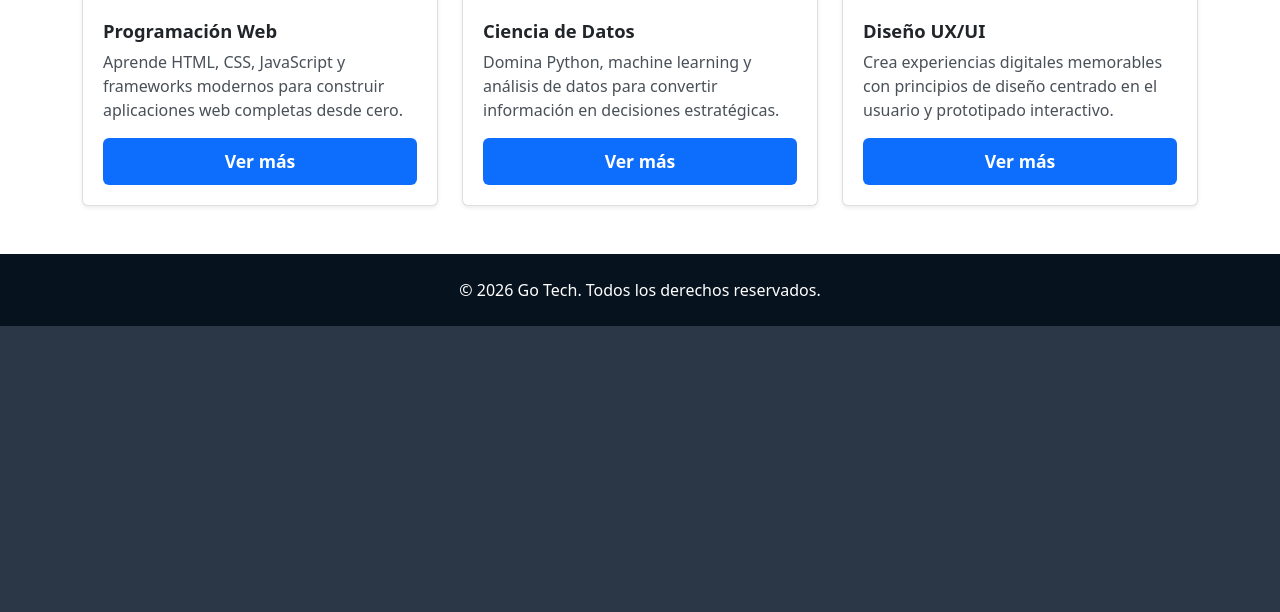
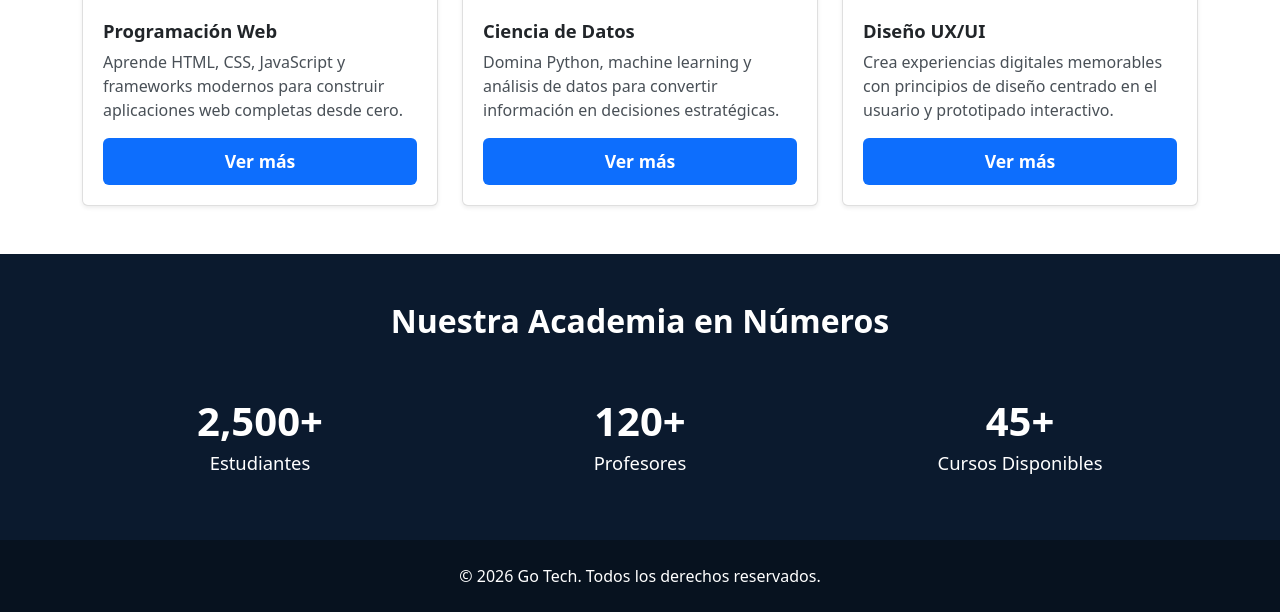
Before and after one commit to Fidelitas-Ambiente-Web-Cliente-Servidor/sc502-ln-practica1-sc502_ln_practica1_q2_2026_g6, a PHP site: page / in a window 1280 px wide. Shown: the part 1185-1797 px from the top of the page. Before the commit the page ends 1511 px from the top, so only its background shows below. Run offline with PHP 8.4, Linux system fonts and the light colour scheme.

Commit message:
feat:Estadisticas and css style

```diff
--- a/Tarea1/css/index.css
+++ b/Tarea1/css/index.css
@@ -177,6 +177,30 @@ small {
   align-self: flex-start;
 }
 
+/*  ESTADÍSTICAS  */
+
+.stats-section {
+  padding: 3rem 0;
+  background-color: var(--stats-bg);
+  color: #fff;
+  text-align: center;
+}
+
+.stats-section h2 {
+  color: #fff;
+}
+
+.stat-item {
+  padding: 1rem 0;
+}
+
+.stat-item h3 {
+  margin-bottom: 0.25rem;
+}
+
+.stat-item p {
+  font-size: 1.15rem;
+}
 
 /*  FOOTER  */
 
--- a/Tarea1/index.html
+++ b/Tarea1/index.html
@@ -75,7 +75,32 @@
     </div>
   </section>
 
-
+  <!-- ========== ESTADÍSTICAS ========== -->
+  <section class="stats-section">
+    <div class="container">
+      <h2>Nuestra Academia en Números</h2>
+      <div class="row">
+        <div class="col-md-4">
+          <div class="stat-item">
+            <h3>2,500+</h3>
+            <p>Estudiantes</p>
+          </div>
+        </div>
+        <div class="col-md-4">
+          <div class="stat-item">
+            <h3>120+</h3>
+            <p>Profesores</p>
+          </div>
+        </div>
+        <div class="col-md-4">
+          <div class="stat-item">
+            <h3>45+</h3>
+            <p>Cursos Disponibles</p>
+          </div>
+        </div>
+      </div>
+    </div>
+  </section>
 
   <!-- ========== FOOTER ========== -->
   <footer class="footer-section">
```
